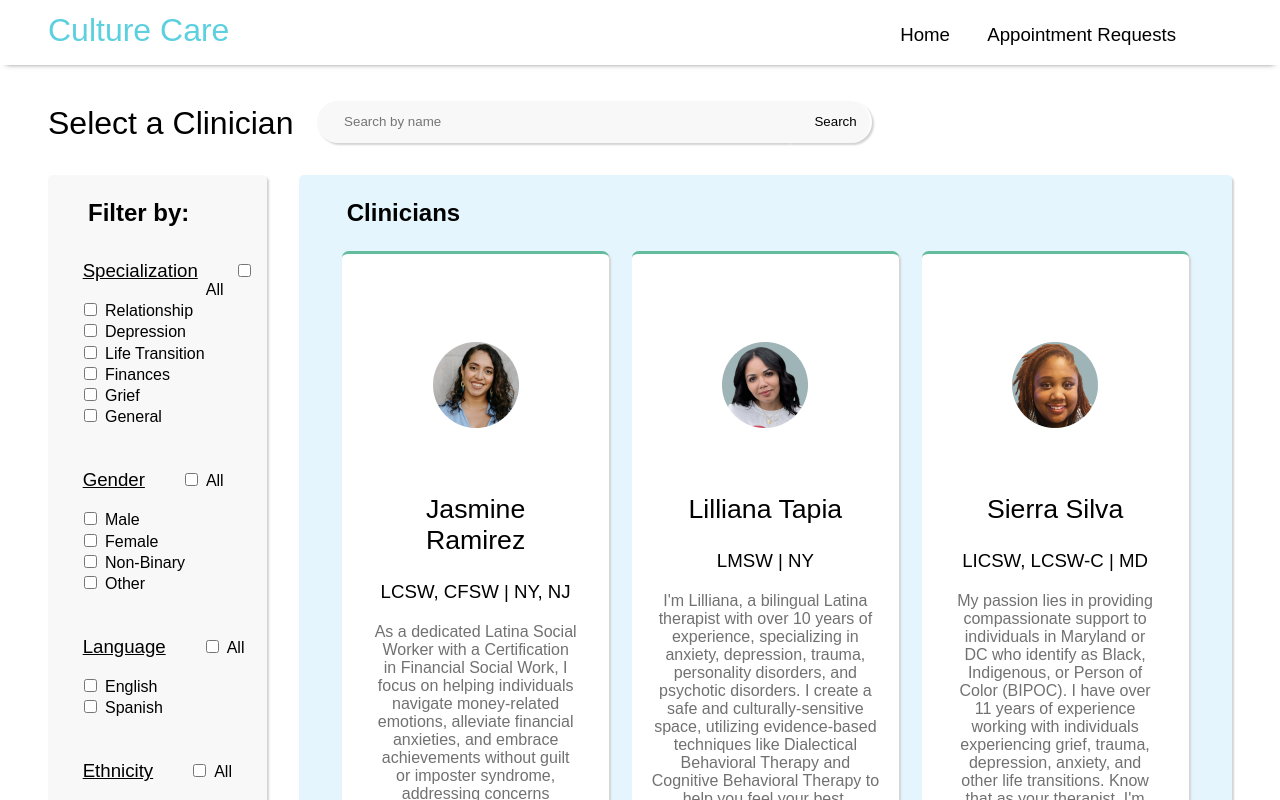
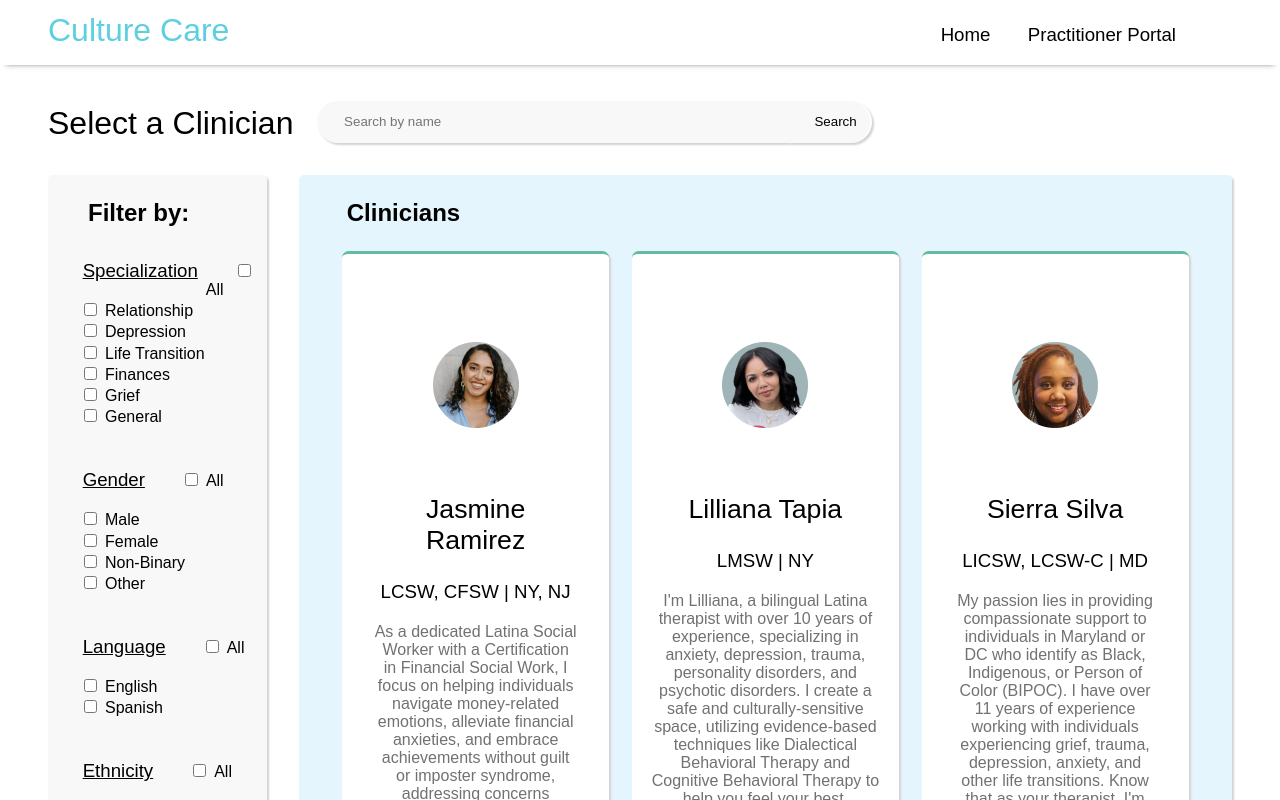
Before and after one commit to CultureCare22/Culture-Care, a React (Create React App) app: page / in a window 1280 px wide. Shown: the top 800 px of the page. Built offline with nearby package versions, Linux system fonts and the light colour scheme.

Commit message:
changed appointment request to practioner portal

```diff
--- a/src/Navigation/Nav.js
+++ b/src/Navigation/Nav.js
@@ -8,7 +8,7 @@ function Nav() {
 
         <div className='navbar_menu'>
             <a href="/">Home</a>
-            <a href="/pending-request">Appointment Requests</a>
+            <a href="/pending-request">Practitioner Portal</a>
         </div>
     </nav>
 
```
